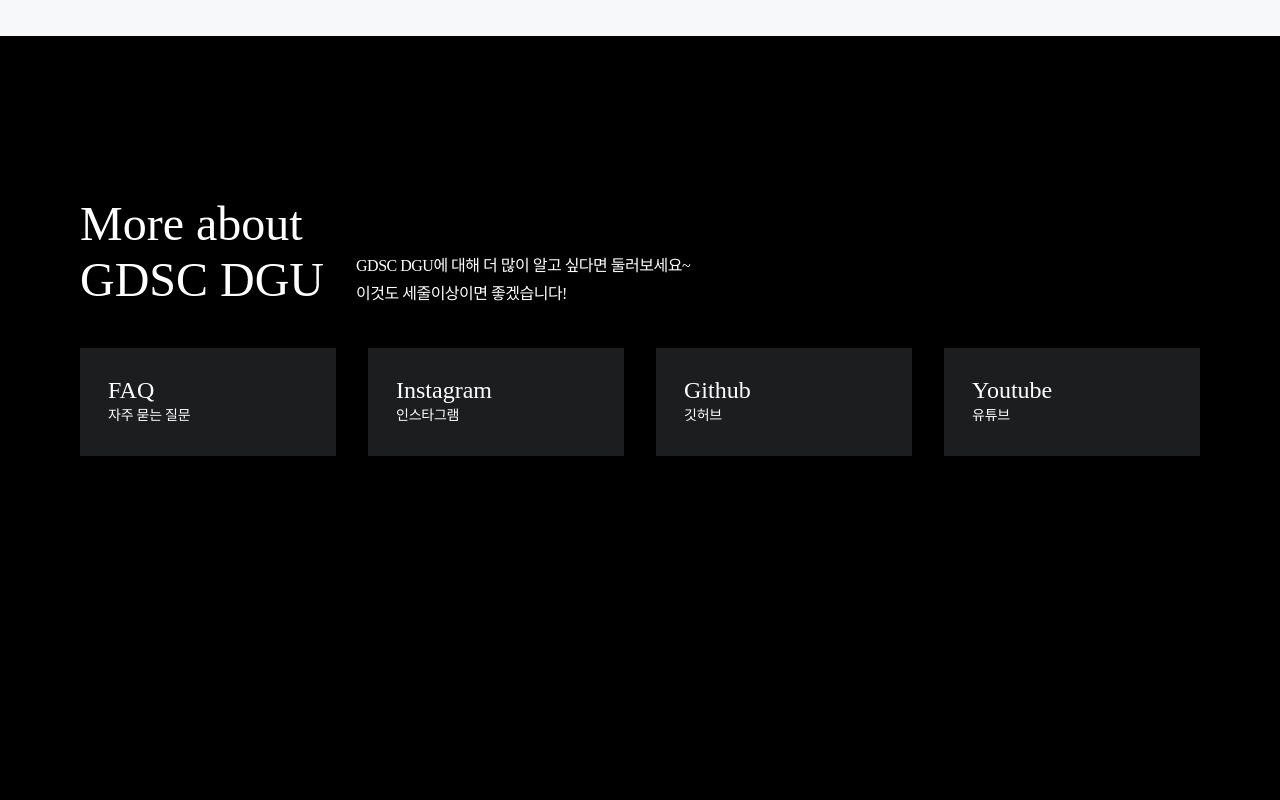
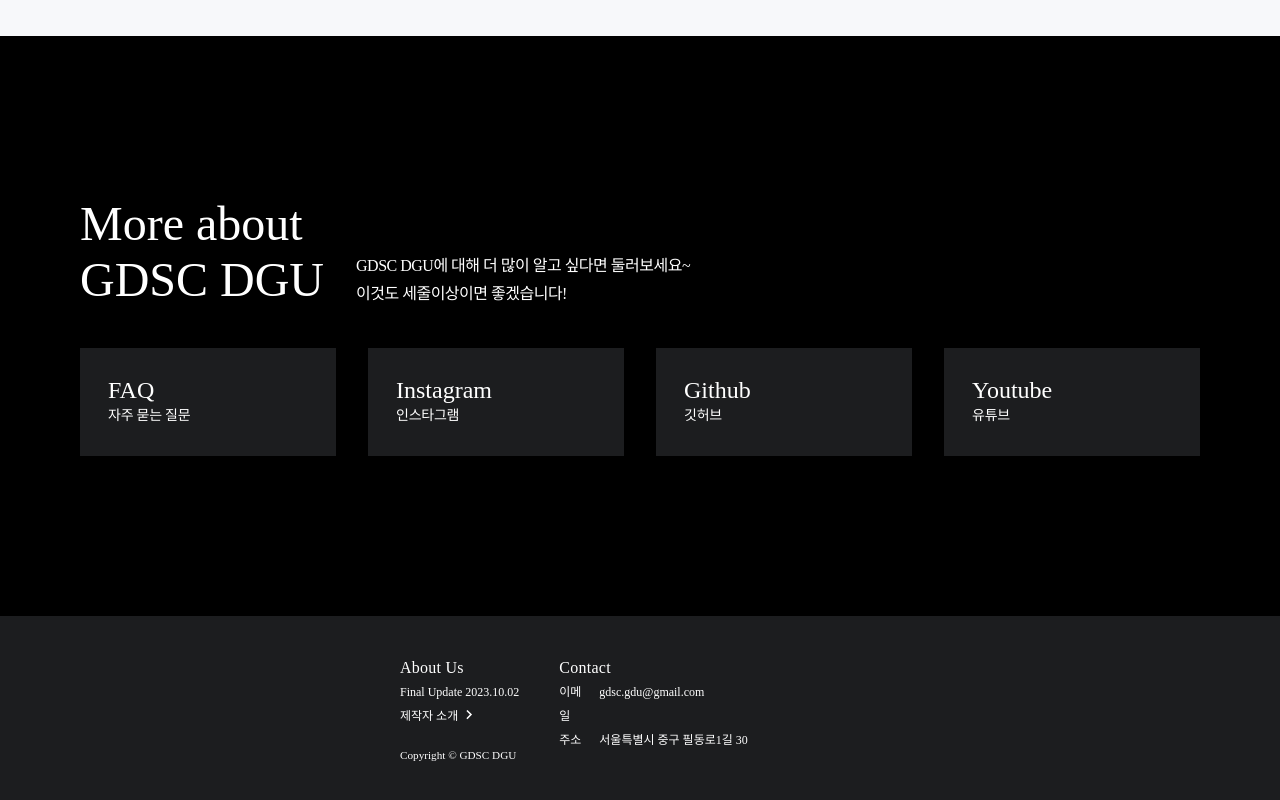
Before and after one commit to GDSC-DGU/gdsc-dgu, a Next.js app: page / in a window 1280 px wide. Shown: the part 5848-6648 px from the top of the page. Before the commit the page ends 6464 px from the top, so only its background shows below. Built offline with nearby package versions, Linux system fonts and the light colour scheme; a web font is replaced by a local one.

Commit message:
🎨Design: 배경색 Indigo -> black으로 변경 및 레이아웃에 푸터 추가 #30

```diff
--- a/src/app/layout.tsx
+++ b/src/app/layout.tsx
@@ -4,6 +4,7 @@ import clsx from 'clsx';
 import Script from 'next/script';
 import { NotoSans } from './fonts';
 import Navigation from '@/components/navigation';
+import Footer from "@/components/layout/footer/Footer";
 
 export const metadata = {
   title: {
@@ -29,12 +30,13 @@ export default function RootLayout({
           //  max-w-[430px] mx-auto : 430px 이상일 때 가운데 정렬
           ['min-h-screen w-full'],
           ['shadow-xl'],
-          ['bg-[#050014]'],
+          ['bg-[#000000]'],
           ['text-white'],
         )}
       >
         <Navigation />
         <div className="flex justify-center">{children}</div>
+        <Footer />
       </body>
     </html>
   );
```
Also changed, not shown: 1 other file (tests, documents, lock files or other folders).
